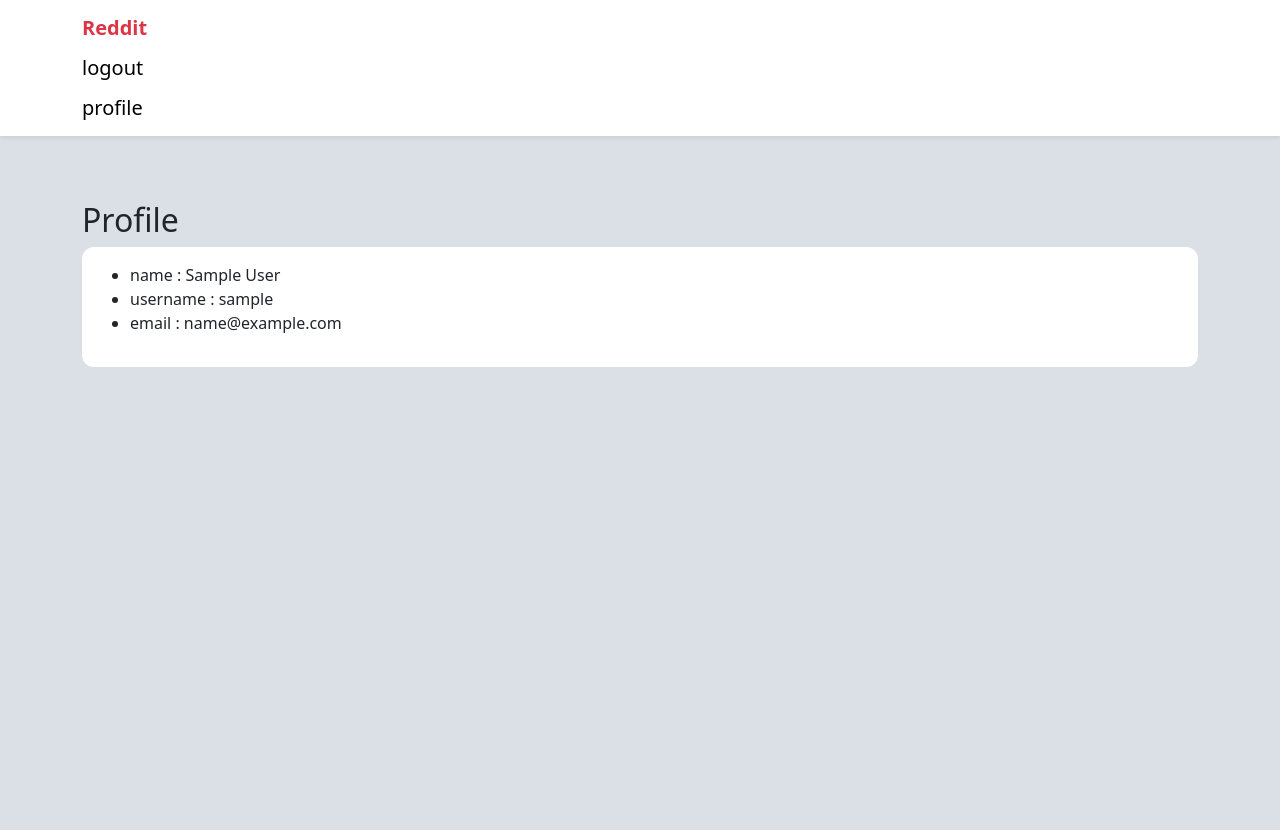
After one commit to nabeac/NabReddit, a Django app: page /user/profile/ in a window 1280 px wide. The commit adds this page. Run offline with Django 5.2, Linux system fonts and the light colour scheme; the visitor is signed in with stand-in values (Sample User, id 1); data comes from the database, SQL or seed files in the repository.

Commit message:
created profile

```diff
--- a/account/urls.py
+++ b/account/urls.py
@@ -5,5 +5,6 @@ app_name = "account"
 urlpatterns = [
     path('register/', views.UserRegisterView.as_view(), name="register"),
     path('login/', views.UserLoginView.as_view(), name='login'),
-    path('logout/', views.UserLogoutView.as_view(), name='logout')
+    path('logout/', views.UserLogoutView.as_view(), name='logout'),
+    path('profile/', views.UserProfileView.as_view(), name='profile')
 ]
--- a/account/views.py
+++ b/account/views.py
@@ -67,3 +67,11 @@ class UserLogoutView(LoginRequiredMixin, View):
         logout(request)
         messages.success(request, 'your logout is successfully', 'success')
         return redirect('reddit:home')
+
+
+
+class UserProfileView(LoginRequiredMixin, View):
+    def get(self, request):
+        user_id = request.user.id
+        user = User.objects.get(pk=user_id)
+        return render(request, 'account/profile.html', {'object': user})
--- /dev/null
+++ b/templates/account/profile.html
@@ -0,0 +1,16 @@
+{% extends 'base.html' %}
+
+{% block main %}
+<div class="container mt-3">
+  <h2>Profile</h2>
+  <div class="card">
+    <div class="card-body">
+        <ul>
+            <li>name : {{ object.get_full_name }}</li>
+            <li>username : {{ object.username }}</li>
+            <li>email : {{ object.email }}</li>
+        </ul>
+    </div>
+  </div>
+</div>
+{% endblock %}
--- a/templates/inc/header.html
+++ b/templates/inc/header.html
@@ -2,6 +2,7 @@
   <div class="container"><a class="navbar-brand fw-bold text-danger">Reddit</a></div>
   {% if request.user.is_authenticated %}
   <div class="container"><a href="{% url 'account:logout' %}" class="navbar-brand ">logout</a></div>
+  <div class="container"><a href="{% url 'account:profile' %}" class="navbar-brand ">profile</a></div>
   {% else %}
   <div class="container"><a href="{% url 'account:login' %}" class="navbar-brand ">Login</a></div>
   <div class="container"><a href="{% url 'account:register' %}" class="navbar-brand ">register</a></div>
```
